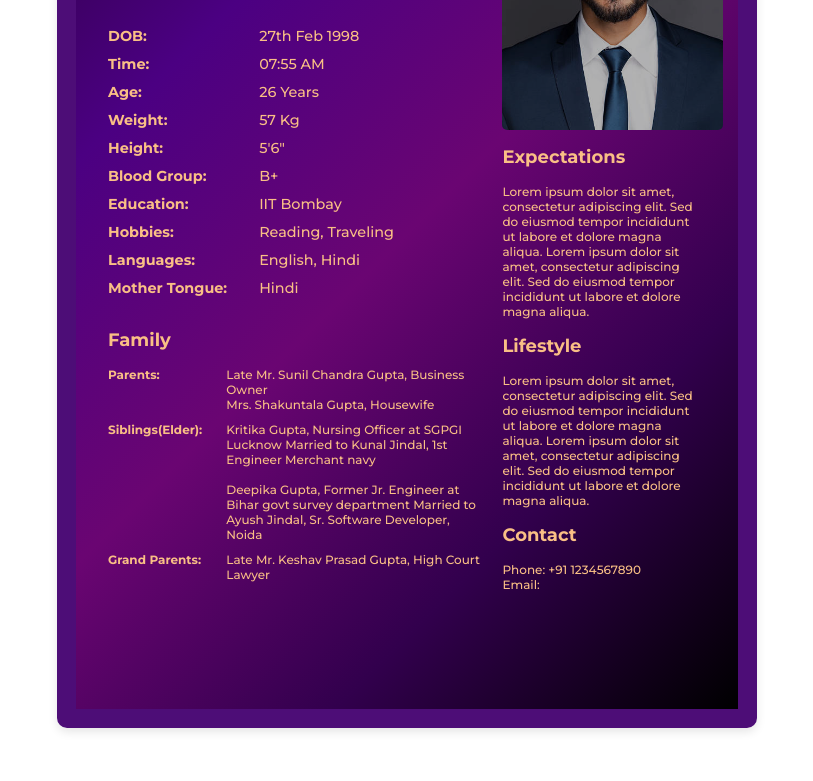
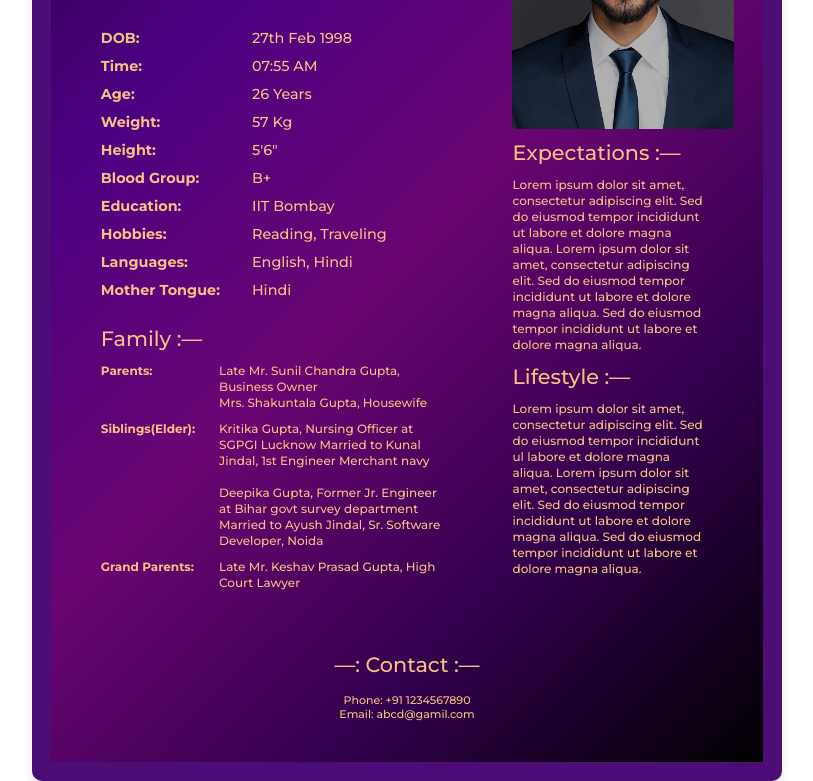
Before and after one commit to gprince349/PersonalPortfolioTemplates, a website: page template-5th/index.html in a window 1280 px wide. Shown: the part 276-1057 px from the top of the page, without its empty margins (233-1046 px from the left). Before the commit the page ends 1020 px from the top, so only its background shows below. Drawn offline with Linux system fonts and the light colour scheme.

Commit message:
update some css for template-5th

```diff
--- a/template-5th/index.html
+++ b/template-5th/index.html
@@ -28,7 +28,7 @@
             <div class="row">
                 <div class="info left">
                     <div class="about">
-                        <h2>ABOUT</h2>
+                        <h2>ABOUT :—</h2>
                         <p>
                             Lorem ipsum dolor sit amet, consectetur adipiscing elit. Sed do eiusmod tempor incididunt ut
                             labore et dolore magna aliqua. Lorem ipsum dolor sit amet, consectetur adipiscing elit. Sed
@@ -49,7 +49,7 @@
                     </div>
 
                     <div class="family">
-                        <h2 class="bio-title">Family</h2>
+                        <h2 class="bio-title">Family :—</h2>
 
                         <div class="profile-details">
                             <div><span>Parents:</span> Late Mr. Sunil Chandra Gupta, Business Owner <br>
@@ -62,44 +62,36 @@
 
 
 
-                </div> <!-- left -->
+                </div>
 
                 <div class="right">
                     <div class="image">
                         <img src="pic-2.jpg" alt="Profile Picture" />
                     </div>
                     <div class="expectations">
-                        <h2>Expectations</h2>
+                        <h2>Expectations :—</h2>
                         <p>
-                            Lorem ipsum dolor sit amet, consectetur adipiscing elit. Sed do eiusmod tempor
-                            incididunt ut
-                            labore et dolore magna aliqua. Lorem ipsum dolor sit amet, consectetur adipiscing elit.
-                            Sed
-                            do eiusmod tempor incididunt ut labore et dolore magna aliqua.
+                            Lorem ipsum dolor sit amet, consectetur adipiscing elit. Sed do eiusmod tempor incididunt ut labore et dolore magna aliqua. Lorem ipsum dolor sit amet, consectetur adipiscing elit. Sed do eiusmod tempor incididunt ut labore et dolore magna aliqua.  Sed do eiusmod tempor incididunt ut labore et dolore magna aliqua.
                         </p>
                     </div>
 
                     <div class="lifestyle">
-                        <h2>Lifestyle</h2>
+                        <h2>Lifestyle :—</h2>
                         <p>
-                            Lorem ipsum dolor sit amet, consectetur adipiscing elit. Sed do eiusmod tempor
-                            incididunt ut
-                            labore et dolore magna aliqua. Lorem ipsum dolor sit amet, consectetur adipiscing elit.
-                            Sed
-                            do eiusmod tempor incididunt ut labore et dolore magna aliqua.
+                            Lorem ipsum dolor sit amet, consectetur adipiscing elit. Sed do eiusmod tempor incididunt ul labore et dolore magna aliqua. Lorem ipsum dolor sit amet, consectetur adipiscing elit.  Sed do eiusmod tempor incididunt ut labore et dolore magna aliqua. Sed do eiusmod tempor incididunt ut labore et dolore magna aliqua.
                         </p>
                     </div>
 
 
-                    <div class="contact">
-                        <h2>Contact</h2>
-                        <div><span>Phone:</span> +91 1234567890</div>
-                        <div><span>Email:</span></div>
-                    </div>
+                </div>
+            </div>
 
-                </div> <!-- right -->
+            <div class="contact">
+                <h2>—: Contact :—</h2>
+                <div><span>Phone:</span> +91 1234567890</div>
+                <div><span>Email:</span> abcd@gamil.com</div>
+            </div>
 
-            </div>
         </main>
     </div>
 
--- a/template-5th/style.css
+++ b/template-5th/style.css
@@ -11,14 +11,29 @@ body {
     font-weight: 500;
     font-family: "Montserrat", sans-serif;
 }
+h1,h2,h3{
+    font-optical-sizing: auto;
+    font-weight: 500;
+}
+
+h1{
+    font-size: 1.8rem;
+}
+
+h2{
+    font-size: 1.3rem;
+}
+
+h3{
+    font-size: 1rem;
+}
 
 .container {
     display: flex;
     flex-direction: column;
-    width: 60%;
-    max-width: 700px;
-    height: 100%;
-    margin: 1rem auto;
+    max-width: 750px;
+    height: 1057px;
+    margin: 0 auto;
     border-radius: 10px;
     border: 1.2rem solid #4d0d77;
     overflow: hidden;
@@ -28,13 +43,12 @@ body {
 .sub-header {
     color: hsl(30, 91%, 75%);
     font-weight: bolder;
+    margin-top: 2rem;
     text-align: center;
-    padding-top: 1rem;
 }
 
 .header {
-
-    margin: 1rem;
+    margin-top:1.5rem;
     color: hsl(30, 91%, 75%);
     font-weight: bolder;
     text-align: center;
@@ -43,13 +57,13 @@ body {
     display: flex;
     flex-direction: row;
     gap: 0rem;
-    width: 100%;
+    width: 95%;
+    margin: 0 auto;
 }
 
 .right {
-    width: 35%;
+    width: 38%;
     margin: 1rem;
-    margin-left: -2rem;
     font-size: 12px;
     background-color: transparent;
 }
@@ -57,47 +71,11 @@ h2{
     margin-bottom: 1rem;
 }
 
-/* h2::after {
-    content: "";
-    display: block;
-    width: 50%;
-    height: 3px;
-    background-color: hsl(30, 91%, 75%);
-    margin-top: .5rem;
-    margin-bottom: 1rem;
-} */
-
-
-
-
 
 .left {
     width: 62%;
     font-size: 12px;
 }
-
-/* .left div {
-    display: contents;
-}
-
-.left span {
-    color: #a58667;
-    font-weight: bold;
-    font-size: .8rem;
-    padding-left: 1rem;
-    text-align: left;
-}
-
-.colon {
-    padding-left: 1rem;
-    text-align: center;
-}
-
-.value {
-    margin-left: 4rem;
-    text-align: left;
-} */
-
 
 .info {
     margin: 1rem;
@@ -106,9 +84,16 @@ h2{
     flex-direction: column;
 
 }
+.contact{
+    margin: 1rem;
+    margin-top: -3rem;
+    color: hsl(30, 91%, 75%);
+    text-align: center;
+}
 
-.expectations, .about, .family,.contact, .lifestyle{
+.expectations, .about, .family,.lifestyle{
     margin: 1rem;
+    line-height: 1rem;
     color: hsl(30, 91%, 75%);
 }
 
```
